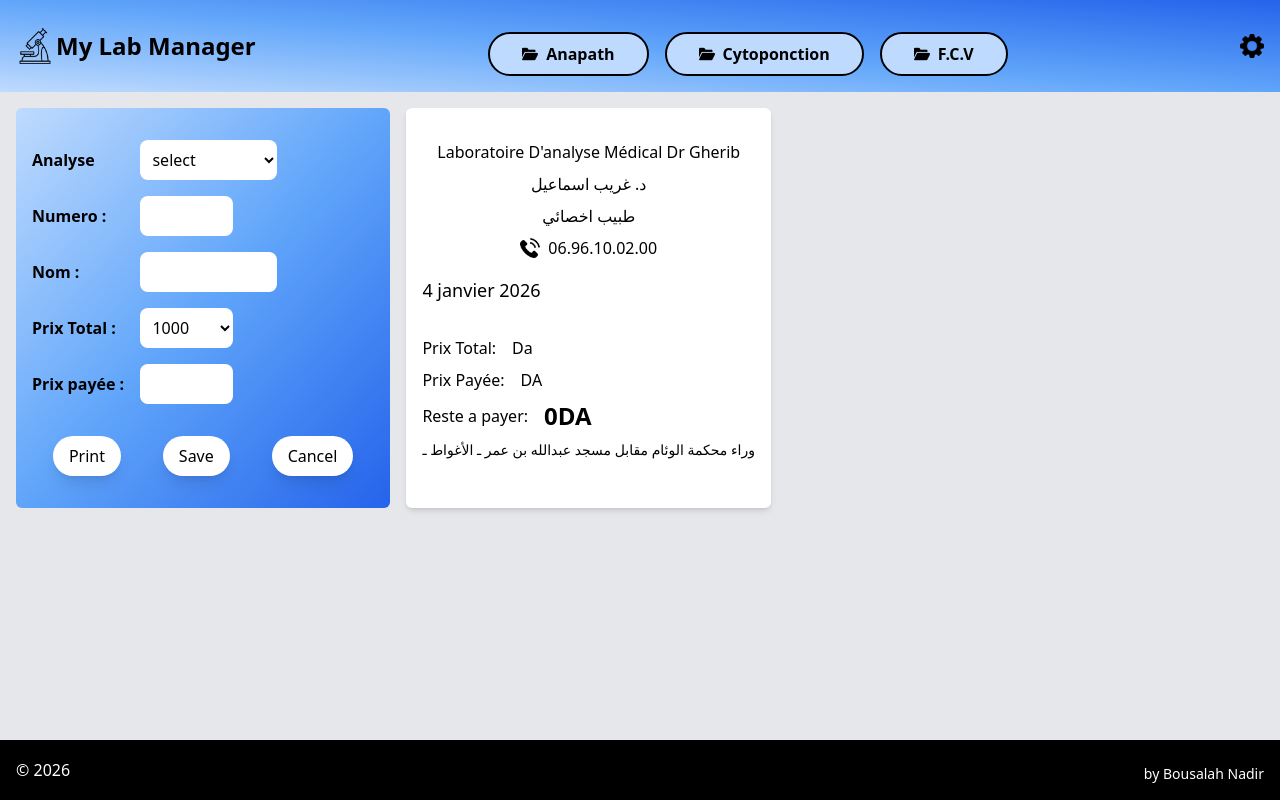
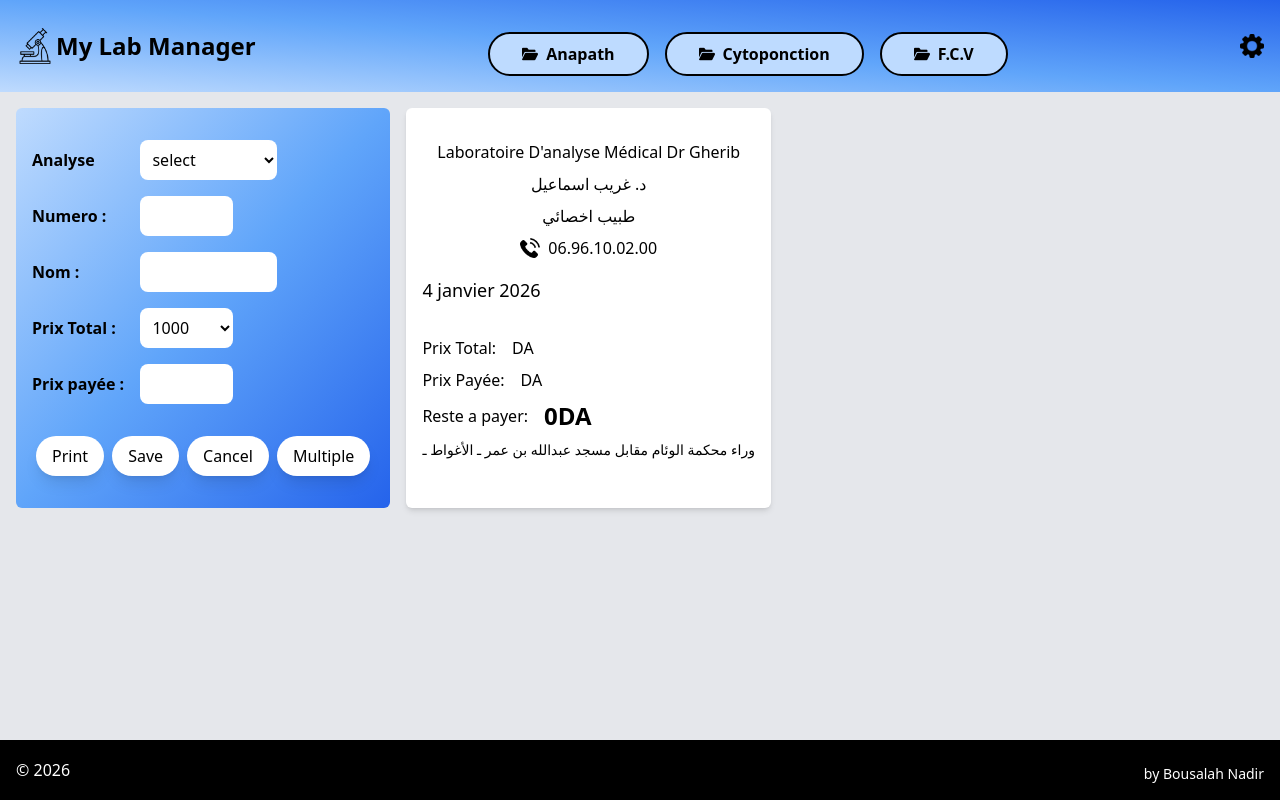
Before and after one commit to Medido1/lab_manager_UI, a React (Vite) app: page /main in a window 1280 px wide. Built offline with nearby package versions, Linux system fonts and the light colour scheme; no server answers; sample sign-in values are in the browser's storage.

Commit message:
Add a multiple button to handle multiple entries of the same source (UI only)

```diff
--- a/src/components/Main.jsx
+++ b/src/components/Main.jsx
@@ -1,4 +1,4 @@
-import { useContext, useEffect } from "react";
+import { useContext, useState } from "react";
 import MainForm from "./MainForm";
 import Ticket from "./Ticket";
 import { PrintContext } from "../context/PrintContext";
@@ -11,6 +11,11 @@ function Main () {
     } = useContext(PrintContext);
 
   const {type, fullName, price, payedSum, number} = state
+
+  // handle multiple entries
+  const [isMultiple, setIsMultiple] = useState(false);
+  const [numberOfTests, setNumberOfTests] = useState(0);
+  const [totalPrice, setTotalPrice] = useState(0);
 
   return (
     <main
@@ -27,6 +32,12 @@ function Main () {
           setPayedSum = {setPayedSum}
           handlePrint = {handlePrint}
           setNumber = {setNumber}
+          isMultiple = {isMultiple}
+          setIsMultiple = {setIsMultiple}
+          numberOfTests = {numberOfTests}
+          setNumberOfTests = {setNumberOfTests}
+          totalPrice = {totalPrice}
+          setTotalPrice = {setTotalPrice}
         />
         <Ticket
           ref={ticketRef}
@@ -35,6 +46,9 @@ function Main () {
           price = {price}
           payedSum = {payedSum}
           number = {number}
+          isMultiple = {isMultiple}
+          numberOfTests = {numberOfTests}
+          totalPrice = {totalPrice}
         />
       </section>
     </main>
--- a/src/components/MainForm.jsx
+++ b/src/components/MainForm.jsx
@@ -1,15 +1,30 @@
-import { useContext, useEffect } from 'react';
+import { useContext, useEffect, useState } from 'react';
 import {UserContext} from '../context/userContext';
 import { DataContext } from '../context/DataContext';
 
 function MainForm({
   state, changeType, setName,
   setPrice, setPayedSum, handlePrint,
-  setNumber
+  setNumber, isMultiple, setIsMultiple,
+  numberOfTests, setNumberOfTests, totalPrice,
+  setTotalPrice
   }) {
   const {type, fullName, price, payedSum, number} = state
   const {user} = useContext(UserContext);
   const {anapathData, cytoponctionData, fcvData, refreshData} = useContext(DataContext);
+
+  // handle multiple entries
+  const [lastNumber, setLastNumber] = useState(0);
+
+  useEffect(() => {
+    setLastNumber((parseInt(number) + parseInt(numberOfTests)) - 1)
+  },[numberOfTests])
+
+  useEffect(() => {
+    if (numberOfTests !== 0) {
+      setTotalPrice(parseInt(numberOfTests) * 800) /* edge case for this lab  */
+    }
+  }, [numberOfTests])
 
   const buttonStyle = `block mx-auto px-4 py-2 rounded-full mt-4 shadow-lg cursor-pointer
   hover:scale-125 transition delay-100 bg-white`
@@ -134,6 +149,19 @@ function MainForm({
           <option value="F.C.V">FCV</option>
         </select>
       </div>
+      {isMultiple &&
+        <div className="flex gap-4 mb-4">
+          <label htmlFor="numberOfTests" className="w-[40%] sm:w-[27%] font-bold">
+            Nombre des tests:
+          </label>
+          <input
+            className={`w-[27%] p-2 rounded border-grey-300 focus:outline-none
+            focus:ring-2 focus:ring-blue-400 bg-white`}
+            type="number" name="numberOfTests" id="numberOfTests"
+            min="0" value={numberOfTests} onChange={(e) => setNumberOfTests(e.target.value)}
+          />
+        </div>
+      }
       <div className="flex gap-4 items-center mb-4">
         <label htmlFor="number" className="w-[40%] sm:w-[27%] font-bold">
           Numero :
@@ -149,6 +177,21 @@ function MainForm({
           onChange={(e) => setNumber(e.target.value)}
         />
       </div>
+      {isMultiple &&
+        <div className="flex gap-4 items-center mb-4">
+          <label htmlFor="lastNumber" className="w-[40%] sm:w-[27%] font-bold">
+            A :
+          </label>
+        <input
+          className={`w-[27%] p-2 rounded border-grey-300 focus:outline-none
+          focus:ring-2 focus:ring-blue-400 bg-black bg-white`}
+          type="lastNumber"
+          id="lastNumber"
+          value={lastNumber ? lastNumber : ""} min="0"
+          readOnly
+        />
+        </div>
+      }
       <div className="flex gap-4 items-center">
         <label htmlFor="fullName" className="w-[40%] sm:w-[27%] font-bold">
           Nom :
@@ -168,20 +211,31 @@ function MainForm({
         <label htmlFor="price" className="w-[40%] sm:w-[27%] font-bold">
           Prix Total :
         </label>
+        {!isMultiple &&
           <select
+            onChange = {(e) => setPrice(e.target.value)}
             id="price"
-          name="price"
-          className="bg-white p-2 rounded-lg sm:w-[27%]"
+            className={`bg-white p-2 rounded-lg sm:w-[27%]`}
             value={price}
-          onChange={(e) => setPrice(e.target.value)}
           >
             <option value="1000">1000</option>
             <option value="1500">1500</option>
             <option value="2000">2000</option>
-          <option value="3000">3000</option>
             <option value="2500">2500</option>
             <option value="4000">4000</option>
           </select>
+        }
+        {isMultiple &&
+          <div>
+            <input
+              className={`p-2 rounded border-grey-300 focus:outline-none
+              focus:ring-2 focus:ring-blue-400 bg-white w-[27%]`}
+              readOnly
+              name="totalPrice" id="totalPrice"
+              value={totalPrice}
+             />
+          </div>
+        }
       </div>
       <div className="flex gap-4 items-center mt-4">
         <label htmlFor="payedSum" className="w-[40%] sm:w-[27%] font-bold">
@@ -229,6 +283,14 @@ function MainForm({
           >
           Cancel
         </button>
+        <button
+          type="button"
+          onClick={() => setIsMultiple(!isMultiple)}
+          className={`mx-auto bg-white px-4 py-2 rounded-full mt-4 shadow-lg cursor-pointer
+            hover:scale-125 transition delay-150`}
+          >
+          Multiple
+        </button>
       </div>
     </form>
   )
--- a/src/components/Ticket.jsx
+++ b/src/components/Ticket.jsx
@@ -1,7 +1,10 @@
 import phoneIcon from '/telephone.png';
 import { forwardRef } from "react";
+import arrowIcon from '/right-arrow.png';
 
-const Ticket = forwardRef(({type, fullName, price, payedSum, number}, ref) => {
+const Ticket = forwardRef(({
+  type, fullName, price, payedSum,
+  number, isMultiple, numberOfTests, totalPrice}, ref) => {
 
   const currentDay = new Date().toLocaleDateString(`fr-FR`, {
     year: `numeric`,
@@ -32,22 +35,36 @@ const Ticket = forwardRef(({type, fullName, price, payedSum, number}, ref) => {
         <p className="text-lg">
           {currentDay}
         </p>
-        <p className="text-xl">
-          {type}
-        </p>
-        <p className="text-2xl font-bold">
+        {!isMultiple &&
+          <p className="text-xl">
+            {type}
+          </p>
+        }
+        {!isMultiple &&
+          <p className="text-lg font-bold">
           {number}
-        </p>
+          </p>
+        }
+        {isMultiple &&
+          <p>{numberOfTests} {type}</p>
+        }
       </div>
       <p className="text-2xl text-center my-2 font-bold ">
-          {fullName}
+        {fullName}
       </p>
+      {isMultiple && number && numberOfTests > 0 &&
+        <p className="text-2xl flex items-center gap-2">
+          {number}
+          <img src={arrowIcon} alt="icon" className='h-4' />
+          {(parseInt(number) + parseInt(numberOfTests)) - 1}
+        </p>
+      }
       <div className="self-start flex gap-4">
         <p>
           Prix Total:
         </p>
         <p>
-          {price}Da
+           {isMultiple ? totalPrice ? totalPrice: "" : price}DA
         </p>
       </div>
       <div className="self-start flex gap-4">
@@ -63,7 +80,7 @@ const Ticket = forwardRef(({type, fullName, price, payedSum, number}, ref) => {
           Reste a payer:
         </p>
         <p className="font-bold text-2xl">
-          {price - payedSum}DA
+          {isMultiple ? totalPrice ? (totalPrice - payedSum): "" : price - payedSum}DA
         </p>
       </div>
       <p className="text-sm text-center">
```
Also changed, not shown: public/right-arrow.png (added). Lines whose indentation alone changed are shown as unchanged.
